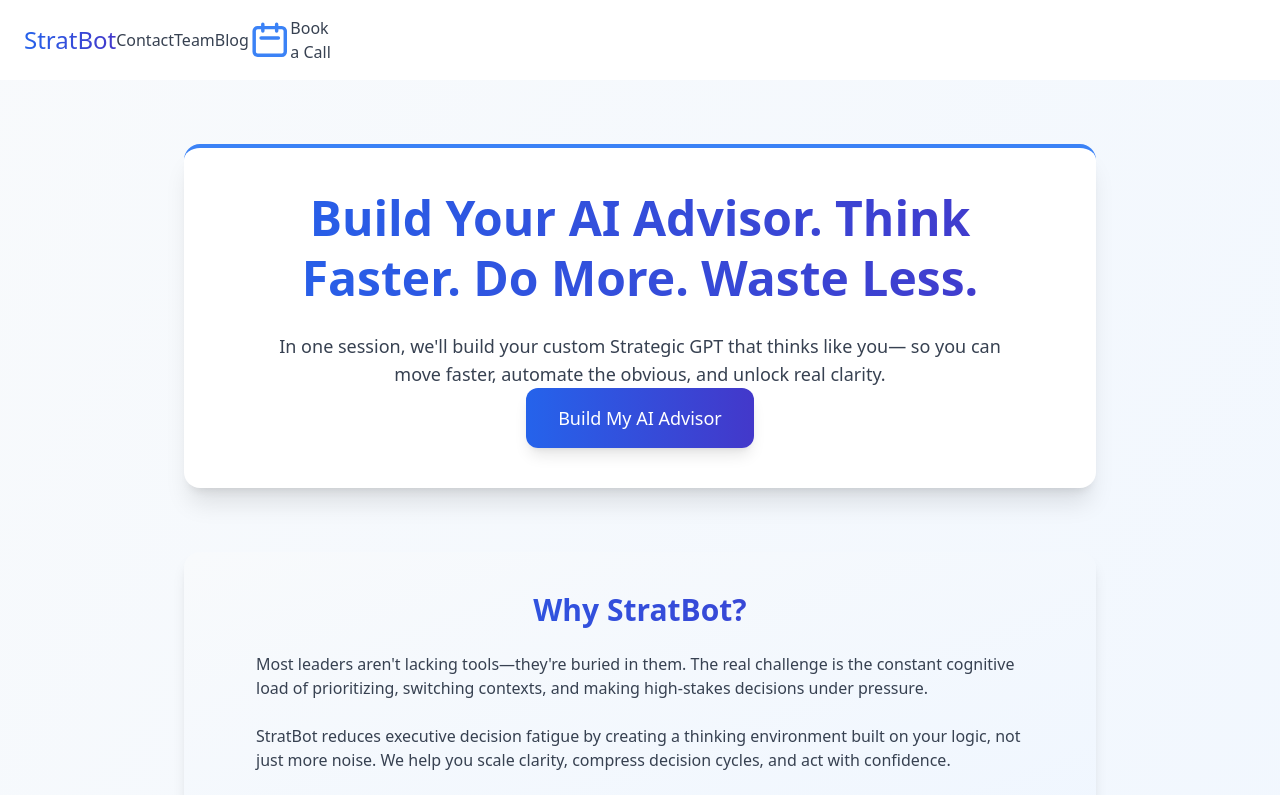
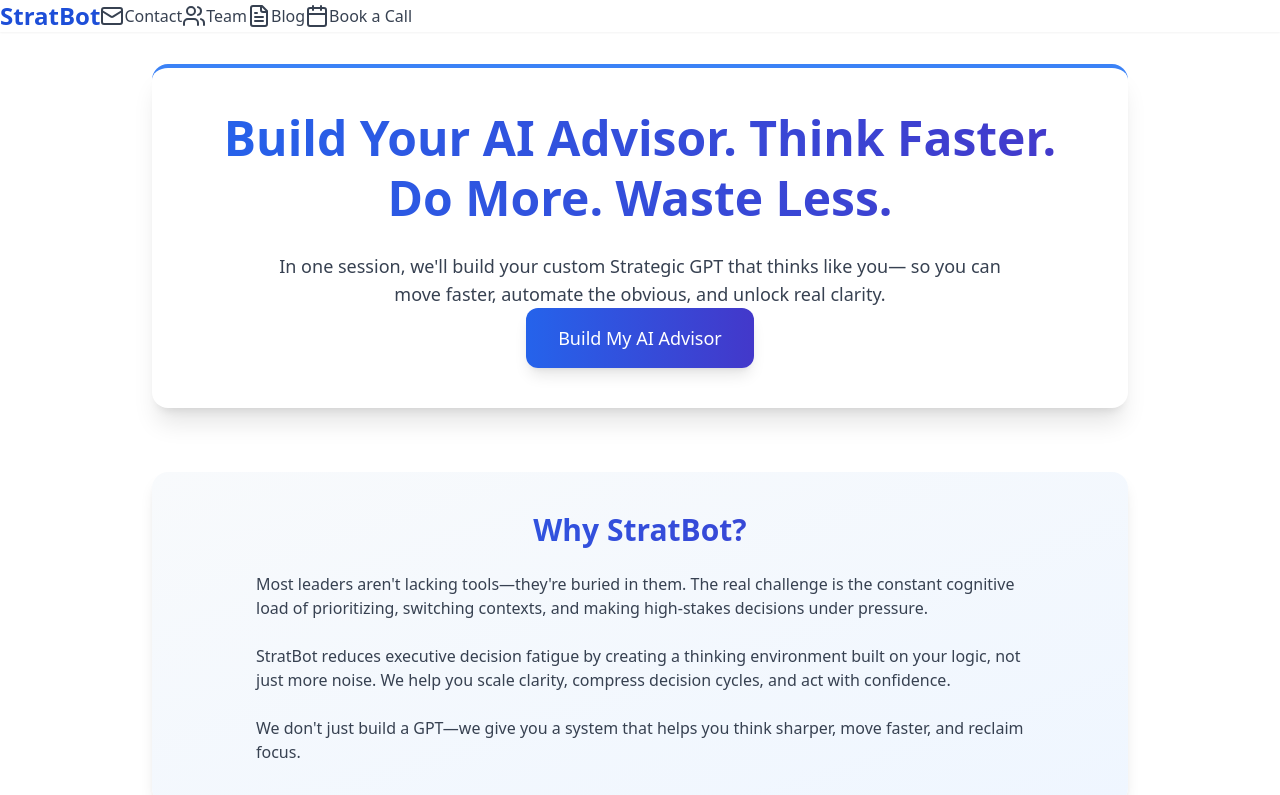
Before and after one commit to TalonAI/stratbot-site, a Next.js app: page / in a window 1280 px wide. Shown: the top 795 px of the page. Built offline with nearby package versions, Linux system fonts and the light colour scheme.

Commit message:
Update layout styling and sidebar

```diff
--- a/components/Layout.js
+++ b/components/Layout.js
@@ -1,115 +1,53 @@
-import Link from "next/link"
+import Link from "next/link";
+import { Mail, Users, FileText, Calendar } from "lucide-react";
 
 export default function Layout({ children }) {
   return (
-    <div className="min-h-screen bg-gradient-to-br from-slate-50 to-blue-50 text-gray-800">
-      {/* Horizontal Navbar */}
-      <header className="bg-white shadow-md border-b-4 border-blue-500">
-        <div className="container mx-auto px-6 py-4">
-          <div className="flex items-center justify-between w-full">
-            {/* Logo - Left justified */}
-            <Link href="/" className="text-2xl font-extrabold">
-              <span className="bg-clip-text text-transparent bg-gradient-to-r from-blue-600 to-indigo-700">
-                StratBot
-              </span>
+    <div className="min-h-screen flex flex-col bg-[#fdfaf3] text-gray-800">
+      <nav className="w-full bg-white shadow-sm">
+        <div className="max-w-7xl mx-auto px-4 sm:px-6 lg:px-8">
+          <div className="flex justify-between items-center h-16">
+            {/* Logo on left */}
+            <Link href="/" className="text-2xl font-bold text-blue-700">
+              StratBot
             </Link>
-
-            {/* Navigation - Right justified */}
-            <nav className="flex items-center space-x-8">
+            {/* Navigation links on right */}
+            <div className="flex space-x-8 items-center">
               <Link
                 href="/contact"
-                className="text-gray-700 hover:text-blue-600 transition-all duration-200 flex items-center"
+                className="flex items-center text-gray-700 hover:text-blue-700"
               >
-                <svg
-                  xmlns="http://www.w3.org/2000/svg"
-                  className="h-4 w-4 mr-1 text-blue-500"
-                  fill="none"
-                  viewBox="0 0 24 24"
-                  stroke="currentColor"
-                >
-                  <path
-                    strokeLinecap="round"
-                    strokeLinejoin="round"
-                    strokeWidth={2}
-                    d="M3 8l7.89 5.26a2 2 0 002.22 0L21 8M5 19h14a2 2 0 002-2V7a2 2 0 00-2-2H5a2 2 0 00-2 2v10a2 2 0 002 2z"
-                  />
-                </svg>
+                <Mail className="w-5 h-5 mr-1" />
                 Contact
               </Link>
               <Link
                 href="/team"
-                className="text-gray-700 hover:text-blue-600 transition-all duration-200 flex items-center"
+                className="flex items-center text-gray-700 hover:text-blue-700"
               >
-                <svg
-                  xmlns="http://www.w3.org/2000/svg"
-                  className="h-4 w-4 mr-1 text-blue-500"
-                  fill="none"
-                  viewBox="0 0 24 24"
-                  stroke="currentColor"
-                >
-                  <path
-                    strokeLinecap="round"
-                    strokeLinejoin="round"
-                    strokeWidth={2}
-                    d="M12 4.354a4 4 0 110 5.292M15 21H3v-1a6 6 0 0112 0v1zm0 0h6v-1a6 6 0 00-9-5.197M13 7a4 4 0 11-8 0 4 4 0 018 0z"
-                  />
-                </svg>
+                <Users className="w-5 h-5 mr-1" />
                 Team
               </Link>
               <Link
                 href="/blog"
-                className="text-gray-700 hover:text-blue-600 transition-all duration-200 flex items-center"
+                className="flex items-center text-gray-700 hover:text-blue-700"
               >
-                <svg
-                  xmlns="http://www.w3.org/2000/svg"
-                  className="h-4 w-4 mr-1 text-blue-500"
-                  fill="none"
-                  viewBox="0 0 24 24"
-                  stroke="currentColor"
-                >
-                  <path
-                    strokeLinecap="round"
-                    strokeLinejoin="round"
-                    strokeWidth={2}
-                    d="M19 20H5a2 2 0 01-2-2V6a2 2 0 012-2h10a2 2 0 012 2v1m2 13a2 2 0 01-2-2V7m2 13a2 2 0 002-2V9a2 2 0 00-2-2h-2m-4-3H9M7 16h6M7 8h6v4H7V8z"
-                  />
-                </svg>
+                <FileText className="w-5 h-5 mr-1" />
                 Blog
               </Link>
-              <a
-                href="https://calendly.com/paulmaggio56"
-                target="_blank"
-                rel="noopener noreferrer"
-                className="text-gray-700 hover:text-blue-600 transition-all duration-200 flex items-center"
+              <Link
+                href="/book"
+                className="flex items-center text-gray-700 hover:text-blue-700"
               >
-                <svg
-                  xmlns="http://www.w3.org/2000/svg"
-                  className="h-4 w-4 mr-1 text-blue-500"
-                  fill="none"
-                  viewBox="0 0 24 24"
-                  stroke="currentColor"
-                >
-                  <path
-                    strokeLinecap="round"
-                    strokeLinejoin="round"
-                    strokeWidth={2}
-                    d="M8 7V3m8 4V3m-9 8h10M5 21h14a2 2 0 002-2V7a2 2 0 00-2-2H5a2 2 0 00-2 2v12a2 2 0 002 2z"
-                  />
-                </svg>
+                <Calendar className="w-5 h-5 mr-1" />
                 Book a Call
-              </a>
-            </nav>
+              </Link>
+            </div>
           </div>
         </div>
-      </header>
-
-      {/* Main content */}
-      <main className="container mx-auto p-8 max-w-5xl">{children}</main>
-
-      {/* Footer */}
-      <footer className="container mx-auto p-6 text-center text-sm text-gray-500">
-        &copy; {new Date().getFullYear()} StratBot. All rights reserved.
-      </footer>
+      </nav>
+      <main className="flex-grow">
+        {children}
+      </main>
     </div>
-  )
+  );
 }
```
